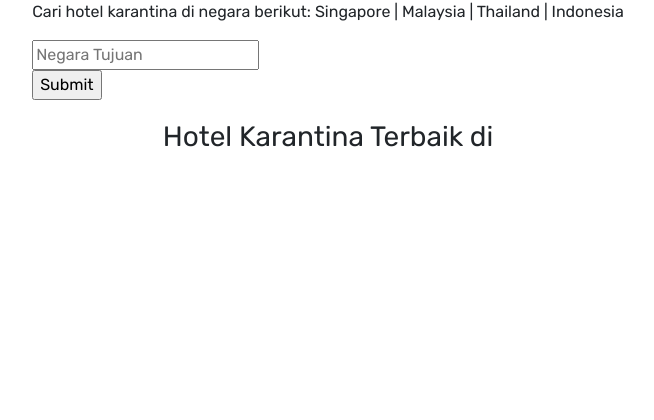
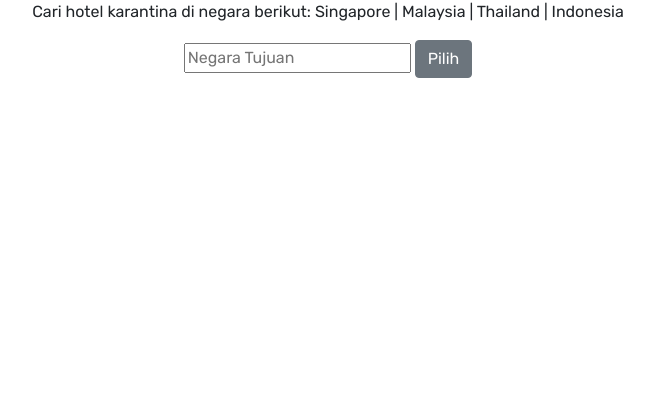
Before and after one commit to ihsanalfarisi/pbp-b07, a Django app: page /hotel/ in a window 1280 px wide. Shown: the part 240-660 px from the top of the page, without its empty margins (312-966 px from the left). Run offline with Django 3.2, Linux system fonts and the light colour scheme; tables that the repository leaves empty hold one stand-in row (values such as "Sample post"); some libraries are stand-ins or nearby versions.

Commit message:
edit hotel index

```diff
--- a/hotel_karantina/static/hotel.css
+++ /dev/null
@@ -1,5 +0,0 @@
-.card:hover {
-    transform: scale(1.025);
-    box-shadow: rgba(0, 0, 0, 0.24) 0px 5px 10px;
-    border-color: rgb(255, 0, 149);
-}
--- a/hotel_karantina/templates/hotel_index.html
+++ b/hotel_karantina/templates/hotel_index.html
@@ -4,6 +4,12 @@
 {% block meta %}
   <title>Info Hotel Karantina</title>
   <!-- <link rel="stylesheet" href="{% static 'css/hotel.css' %}"> -->
+  <style>
+    .card:hover {
+    transform: scale(1.025);
+    box-shadow: rgba(0, 0, 0, 0.24) 0px 5px 10px;
+  }
+  </style>
 {% endblock meta %}
 {% block content %}
 
@@ -20,22 +26,24 @@
       <div class="input-group w-100">
         <form class="mx-auto" method="POST" autocomplete="off">
           <p>Cari hotel karantina di negara berikut: Singapore | Malaysia | Thailand | Indonesia</p>
-          <div class="autocomplete">
+          <div class="autocomplete" style="text-align: center;">
             {% csrf_token %}
             <!-- <form action=" " method="POST">
               {% csrf_token %} {{form.as_p}}
               <input type="submit" class="button" value="Submit" />
             </form> -->
             <input id="myInput" type="text" name="myCountry" placeholder="Negara Tujuan">
+            <input type="submit" class="btn btn-secondary" value="Pilih" />
           </div>
-          <input type="submit">
         </form>
       </div>
       <div class="row">
-        <h3 style="text-align: center; margin-top: 20px; margin-bottom: 10px;">
-          Hotel Karantina Terbaik di <span style="color: rgb(255, 0, 149);"><strong>{{ Country }}</strong></span>
-        </h3>
-        <br><br><br>
+        {% if Country is not None %}
+          <h3 style="text-align: center; margin-top: 20px; margin-bottom: 10px;">
+            Hotel Karantina Terbaik di <span style="color: rgb(255, 0, 149);"><strong>{{ Country }}</strong></span>
+          </h3>
+          <br><br><br>
+        {% endif %}
         {% for hotel in hotels %}
           {% if hotel.country == Country %}
             <div class="col-lg-6 col-md-6">
@@ -59,8 +67,8 @@
     </div>
 </div>
 
-<!-- <script>
-    $(document).ready(function autocomplete(inp, arr) {
+<script>
+    function autocomplete(inp, arr) {
       /*the autocomplete function takes two arguments,
       the text field element and an array of possible autocompleted values:*/
       var currentFocus;
@@ -155,7 +163,7 @@
       document.addEventListener("click", function (e) {
           closeAllLists(e.target);
       });
-    })
+    }
 
     /*An array containing all the country names in the world:*/
     var countries = ["Indonesia", "Singapore", "Thailand", "Malaysia"]
@@ -163,7 +171,7 @@
     /*initiate the autocomplete function on the "myInput" element, and pass along the countries array as possible autocomplete values:*/
     autocomplete(document.getElementById("myInput"), countries);
 </script>
-     -->
+
 <!-- <script src="https://ajax.googleapis.com/ajax/libs/jquery/3.5.1/jquery.min.js"></script>
 <script src="{% static 'info_hotel.js' %}"></script> -->
 {% endblock content %}
```
